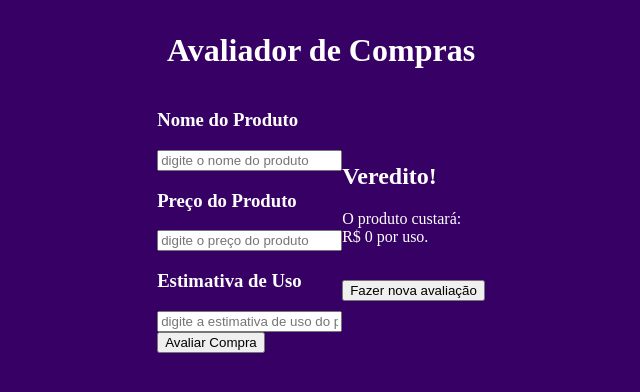
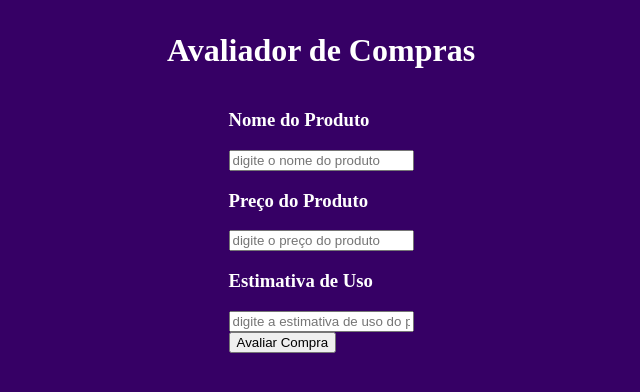
Before and after one commit to orafavictor/purchase-evaluator-react, a React (Vite) app: page / in a window 1280 px wide. Shown: the top 392 px of the page, without its empty margins (319-959 px from the left). Built offline with nearby package versions, Linux system fonts and the light colour scheme.

Commit message:
feat: add conditional rendering

```diff
--- a/src/App.jsx
+++ b/src/App.jsx
@@ -7,6 +7,7 @@ function App() {
   const [productUsage, setProductUsage] = useState("");
   const [costPerUse, setCostPerUse] = useState(0);
   const [verdict, setVerdict] = useState("");
+  const [showVerdict, setShowVerdict] = useState(false);
 
   const handleNameChange = (e) => {
     setProductName(e.target.value);
@@ -33,6 +34,8 @@ function App() {
     }
 
     setCostPerUse(resultEvaluate);
+
+    setShowVerdict(true);
   }
 
   return (
@@ -73,6 +76,7 @@ function App() {
             <button name="button" onClick={handleEvaluateButton}>Avaliar Compra</button>
           </div>
         </section>
+        {showVerdict && (
         <section id='resultArea'>
           <div>
             <h2>Veredito!</h2>
@@ -88,6 +92,7 @@ function App() {
             </button>
           </div>
         </section>
+        )}
       </main>
     </>
   )
```
